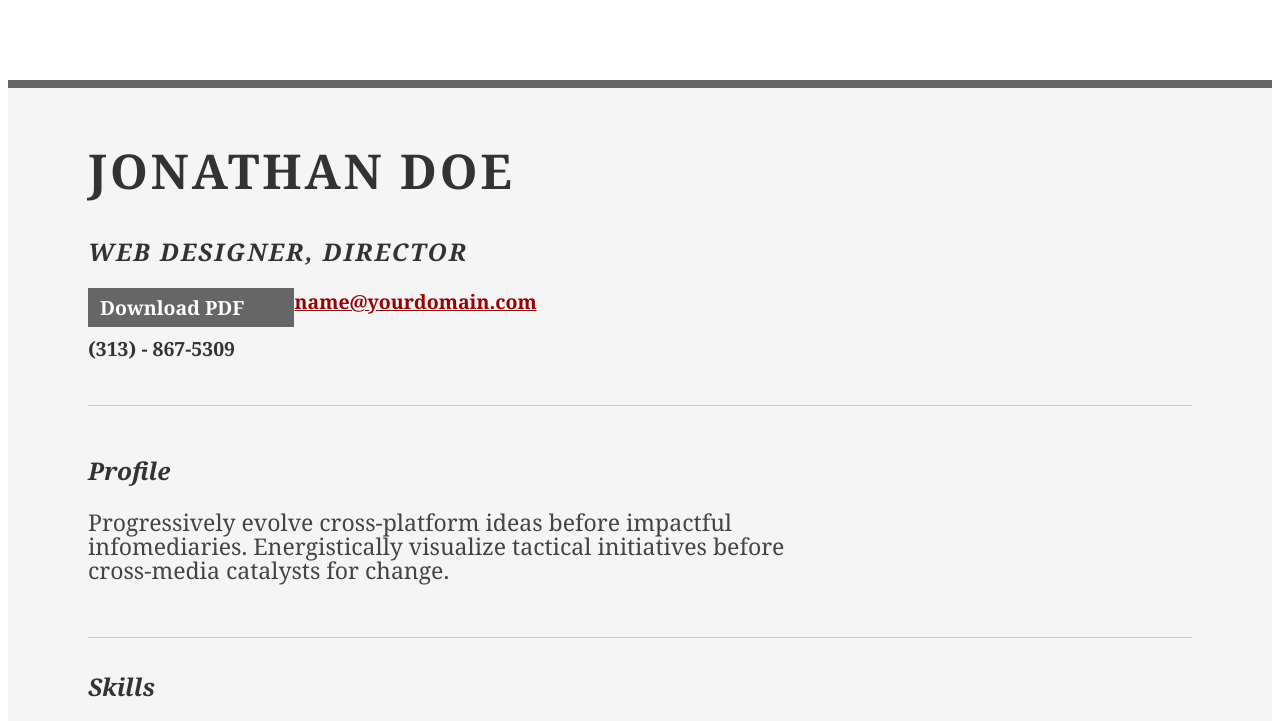
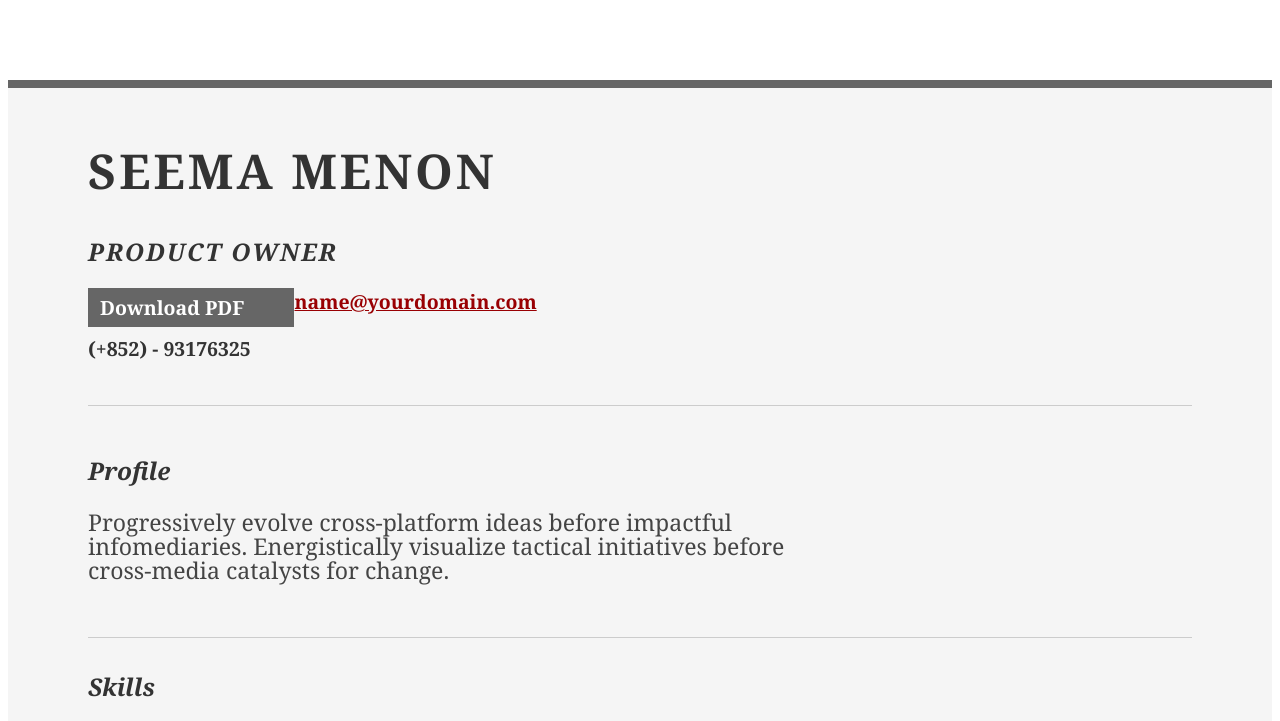
Before and after one commit to SEEMAZZ/SM123, a plain HTML site: page index.html in a window 1280 px wide. Shown: the top 721 px of the page. Drawn offline with Linux system fonts and the light colour scheme; a small style sheet from the web is missing.

Commit message:
Update index.html to include SM details

```diff
--- a/index.html
+++ b/index.html
@@ -2,7 +2,7 @@
 <html>
 <head>
 
-	<title>Jonathan Doe | Web Designer, Director | name@yourdomain.com</title>
+	<title>Seema Menon | Product Owner | name@yourdomain.com</title>
 	<meta http-equiv="content-type" content="text/html; charset=utf-8" />
 
 	<meta name="keywords" content="" />
@@ -20,15 +20,15 @@
 		<div id="hd">
 			<div class="yui-gc">
 				<div class="yui-u first">
-					<h1>Jonathan Doe</h1>
-					<h2>Web Designer, Director</h2>
+					<h1>Seema Menon</h1>
+					<h2>Product Owner</h2>
 				</div>
 
 				<div class="yui-u">
 					<div class="contact-info">
 						<h3><a id="pdf" href="#">Download PDF</a></h3>
 						<h3><a href="mailto:name@yourdomain.com">name@yourdomain.com</a></h3>
-						<h3>(313) - 867-5309</h3>
+						<h3>(+852) - 93176325</h3>
 					</div><!--// .contact-info -->
 				</div>
 			</div><!--// .yui-gc -->
```
